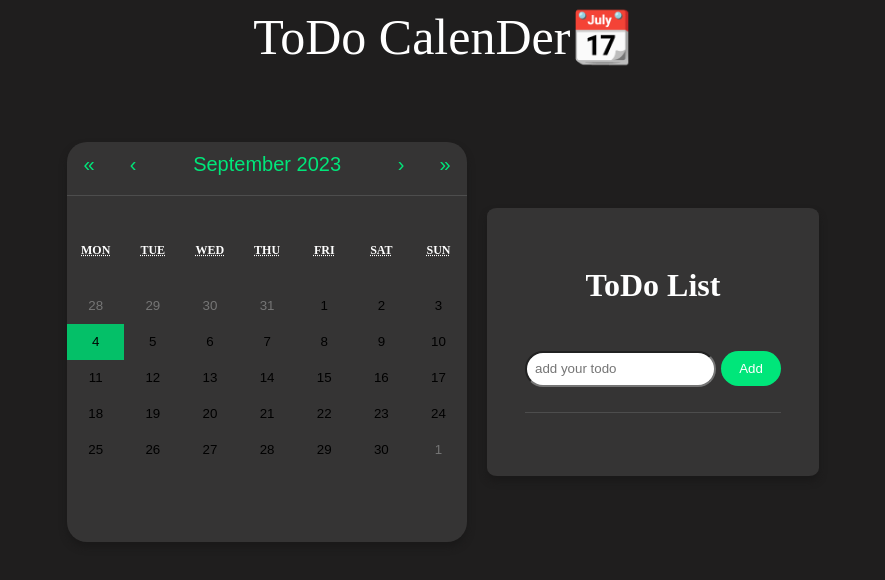
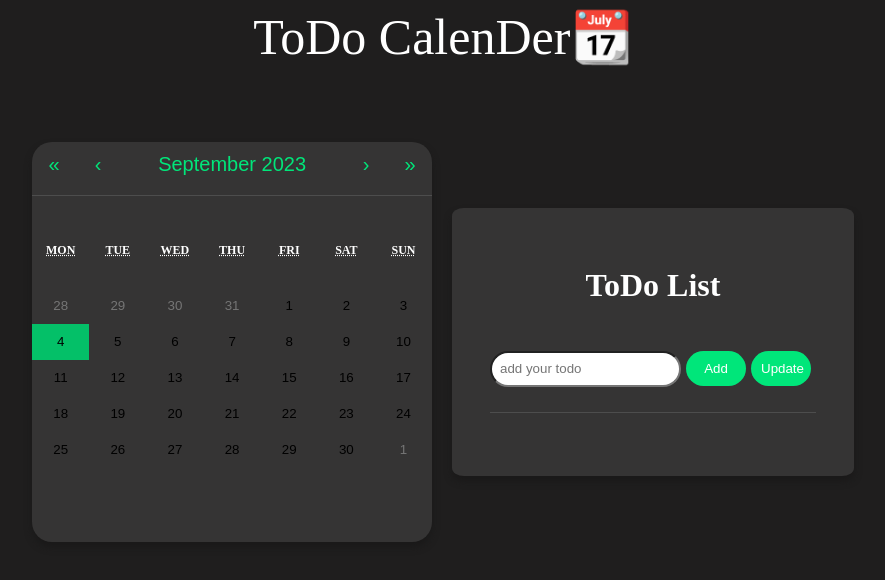
Before and after one commit to vanshvansh858/TodoList-Calendar, a React (Vite) app: page / in a window 1280 px wide. Shown: the top 580 px of the page, without its empty margins (197-1082 px from the left). Built offline with nearby package versions, Linux system fonts and the light colour scheme.

Commit message:
fixed Bugs, improved some code

```diff
--- a/src/Todo.jsx
+++ b/src/Todo.jsx
@@ -12,6 +12,7 @@ const getInitialData = () => {
 function Todo() {
   const [todoUpdate, setTodoUpdate] = useState("");
   const [todoList, setTodoList] = useState(getInitialData);
+  const [id, setId] = useState(null);
 
   useEffect(() => {
     localStorage.setItem("todoList", JSON.stringify(todoList));
@@ -29,11 +30,12 @@ function Todo() {
     }
   }
   function edit(id) {
+    setId(id);
     todoList.map((item) => {
       return item.id === id && setTodoUpdate(item.todoName);
     });
   }
-  function update(id) {
+  function update() {
     setTodoList((oldtodoList) => {
       return oldtodoList.map((item) => {
         if (item.id === id) {
@@ -43,6 +45,7 @@ function Todo() {
       });
     });
     setTodoUpdate("");
+    setId(null);
   }
   function deleted(id) {
     setTodoList((todo) => {
@@ -63,6 +66,9 @@ function Todo() {
         />
         <button className="primary-btn" onClick={add}>
           Add
+        </button>{" "}
+        <button className="primary-btn" onClick={update}>
+          Update
         </button>
       </div>
 
--- a/src/TodoRender.jsx
+++ b/src/TodoRender.jsx
@@ -1,7 +1,7 @@
 import TodoListItem from "./TodoListItem";
 import "./index.css";
 
-function TodoRender({ todos, del, edit, updated }) {
+function TodoRender({ todos, del, edit,}) {
   return (
     <div className="todo-input-item">
       {todos.map((td) => {
@@ -10,7 +10,6 @@ function TodoRender({ todos, del, edit, updated }) {
             <li >
               <TodoListItem value={td.todoName} />
               <button className="secondaryBtn" onClick={() => edit(td.id)}>Edit</button>
-              <button className="secondaryBtn" onClick={() => updated(td.id)}>Update</button>
               <button className="secondaryBtn" onClick={() => del(td.id)}>Delete</button>
             </li>
           </ul>
--- a/src/index.css
+++ b/src/index.css
@@ -55,10 +55,11 @@ h1 {
 .primary-btn {
   background-color: #00e67a;
   color: white;
-  border-radius: 20px;
+  border-radius: 18px;
   border: none;
   margin-top: 25px;
   padding: 10px;
+  margin-right: 5px;
   width: 60px;
   cursor: pointer;
 }
@@ -105,14 +106,14 @@ h1 {
 }
 
 ::-webkit-scrollbar-thumb {
-  background-color: rgb(4, 192, 104);
+  background-color: #414040;
   /* border-radius: calc(15px / 2); */
 }
 
 ::-webkit-scrollbar-track {
   box-shadow: inset 0 0 5px grey;
   /* border-radius: 10px; */
-  background-color: #414040;
+  background-color: #04c068;
 }
 
 /* jhbhjbjh */
```
